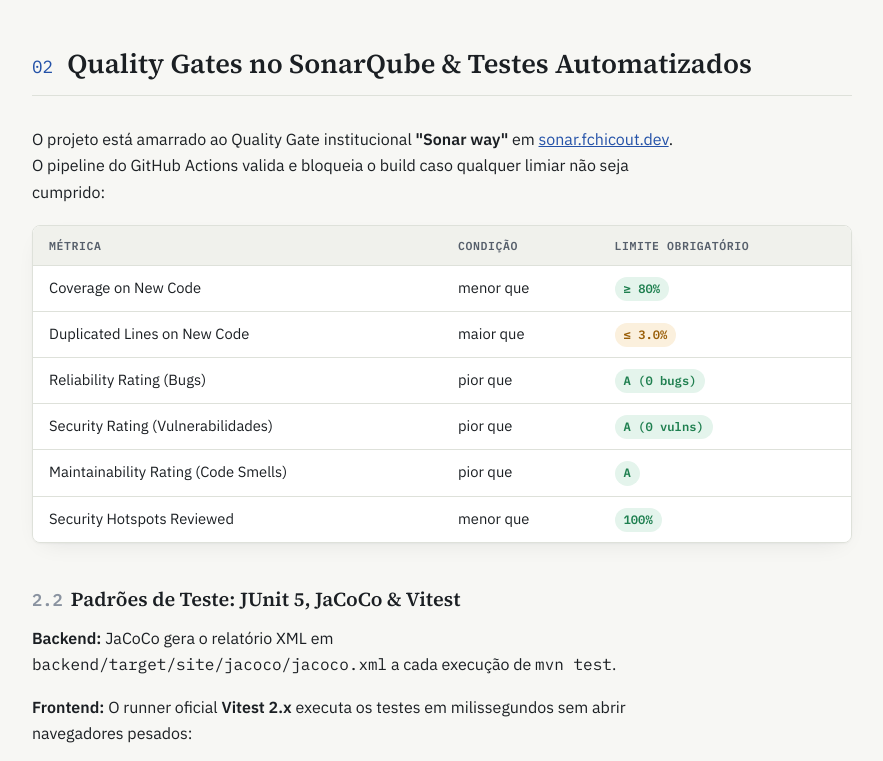
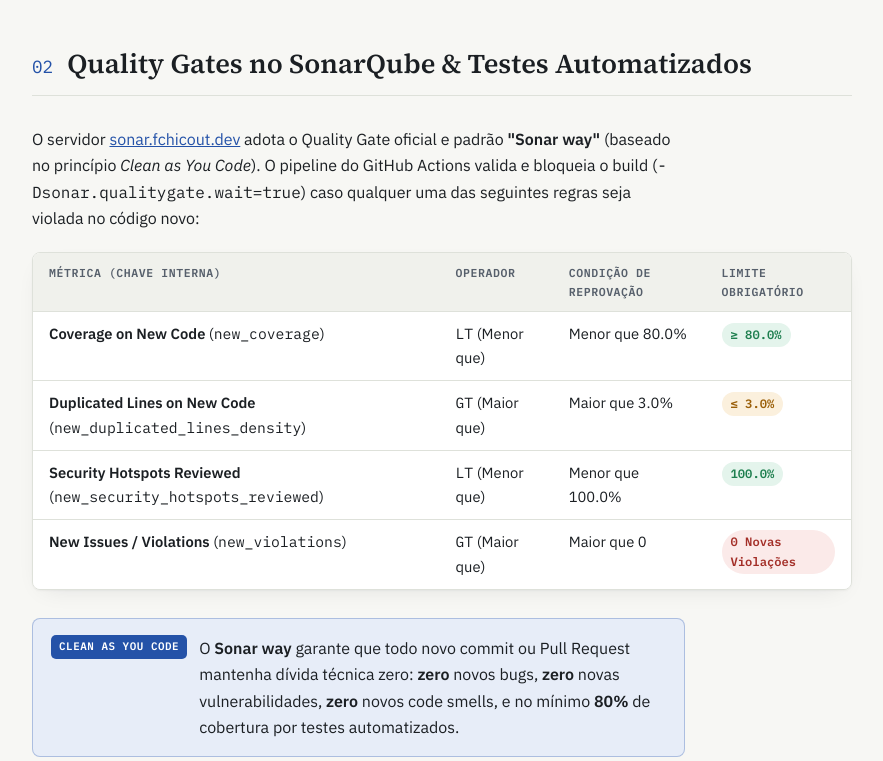
Before and after one commit to fchicout/java-spring-quality-gates, a plain HTML site: page index.html in a window 1280 px wide. Shown: the part 4020-4781 px from the top of the page, without its empty margins (304-1187 px from the left). Drawn offline with Linux system fonts and the light colour scheme; a script that the page names is missing.

Commit message:
docs: document exact Sonar way quality gate conditions inspected from sonar.fchicout.dev

```diff
--- a/index.html
+++ b/index.html
@@ -737,20 +737,23 @@
       <section class="doc-section" id="s2">
         <div class="section-head"><span class="num">02</span><h2>Quality Gates no SonarQube &amp; Testes Automatizados</h2></div>
 
-        <p>O projeto está amarrado ao Quality Gate institucional <strong>"Sonar way"</strong> em <a href="https://sonar.fchicout.dev" target="_blank">sonar.fchicout.dev</a>. O pipeline do GitHub Actions valida e bloqueia o build caso qualquer limiar não seja cumprido:</p>
+        <p>O servidor <a href="https://sonar.fchicout.dev" target="_blank">sonar.fchicout.dev</a> adota o Quality Gate oficial e padrão <strong>"Sonar way"</strong> (baseado no princípio <em>Clean as You Code</em>). O pipeline do GitHub Actions valida e bloqueia o build (<code>-Dsonar.qualitygate.wait=true</code>) caso qualquer uma das seguintes regras seja violada no código novo:</p>
 
         <div class="table-wrap">
           <table>
-            <thead><tr><th>Métrica</th><th>Condição</th><th class="num">Limite Obrigatório</th></tr></thead>
+            <thead><tr><th>Métrica (Chave Interna)</th><th>Operador</th><th>Condição de Reprovação</th><th class="num">Limite Obrigatório</th></tr></thead>
             <tbody>
-              <tr><td>Coverage on New Code</td><td>menor que</td><td class="num"><span class="pill pill--pass">≥ 80%</span></td></tr>
-              <tr><td>Duplicated Lines on New Code</td><td>maior que</td><td class="num"><span class="pill pill--warn">≤ 3.0%</span></td></tr>
-              <tr><td>Reliability Rating (Bugs)</td><td>pior que</td><td class="num"><span class="pill pill--pass">A (0 bugs)</span></td></tr>
-              <tr><td>Security Rating (Vulnerabilidades)</td><td>pior que</td><td class="num"><span class="pill pill--pass">A (0 vulns)</span></td></tr>
-              <tr><td>Maintainability Rating (Code Smells)</td><td>pior que</td><td class="num"><span class="pill pill--pass">A</span></td></tr>
-              <tr><td>Security Hotspots Reviewed</td><td>menor que</td><td class="num"><span class="pill pill--pass">100%</span></td></tr>
+              <tr><td><strong>Coverage on New Code</strong> (<code>new_coverage</code>)</td><td><code>LT</code> (Menor que)</td><td>Menor que 80.0%</td><td class="num"><span class="pill pill--pass">≥ 80.0%</span></td></tr>
+              <tr><td><strong>Duplicated Lines on New Code</strong> (<code>new_duplicated_lines_density</code>)</td><td><code>GT</code> (Maior que)</td><td>Maior que 3.0%</td><td class="num"><span class="pill pill--warn">≤ 3.0%</span></td></tr>
+              <tr><td><strong>Security Hotspots Reviewed</strong> (<code>new_security_hotspots_reviewed</code>)</td><td><code>LT</code> (Menor que)</td><td>Menor que 100.0%</td><td class="num"><span class="pill pill--pass">100.0%</span></td></tr>
+              <tr><td><strong>New Issues / Violations</strong> (<code>new_violations</code>)</td><td><code>GT</code> (Maior que)</td><td>Maior que 0</td><td class="num"><span class="pill pill--fail">0 Novas Violações</span></td></tr>
             </tbody>
           </table>
+        </div>
+
+        <div class="callout callout--rule">
+          <span class="tag">Clean as You Code</span>
+          <p>O <strong>Sonar way</strong> garante que todo novo commit ou Pull Request mantenha dívida técnica zero: <strong>zero</strong> novos bugs, <strong>zero</strong> novas vulnerabilidades, <strong>zero</strong> novos code smells, e no mínimo <strong>80%</strong> de cobertura por testes automatizados.</p>
         </div>
 
         <h3 id="s2-2"><span class="num">2.2</span>Padrões de Teste: JUnit 5, JaCoCo &amp; Vitest</h3>
```
